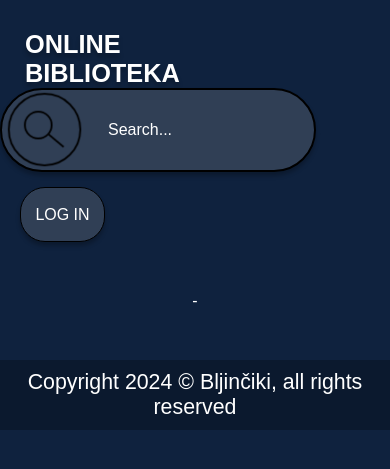
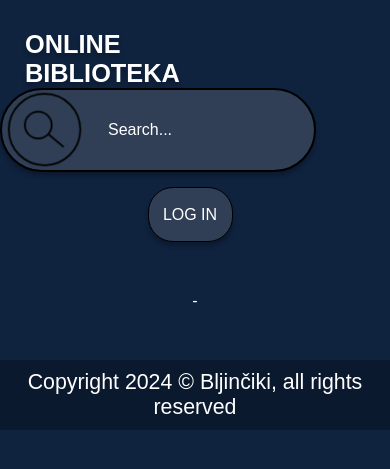
Before and after one commit to GrujicFilipRS/online-biblioteka, a Python web app: template templates/base.html in a window 390 px wide. Shown: the top 469 px of the page. Run offline with Jinja, Linux system fonts and the light colour scheme; the template is opened without the code that fills it, so the values that code supplies are empty; some web fonts are replaced.

Commit message:
logout and add buttons added and scaled correctly

```diff
--- a/static/css/base.css
+++ b/static/css/base.css
@@ -224,6 +224,13 @@ footer p {
     margin-top: 50px;
 }
 
+.nav-btns {
+    display: flex;
+    flex-direction: column;
+    justify-content: center;
+    margin-left: auto;
+}
+
 @media (max-width: 1370px) {
     .search-bar {
         width: 500px;
@@ -275,4 +282,21 @@ footer p {
         margin-left: 20px;
         margin-top: 15px;
     }
+
+    .nav-btns {
+        margin-left: 0;
+    }
 }
+
+.add-link-btn {
+    width: 50px;
+}
+
+.logout-btn {
+    background-color: #4E2626;
+}
+
+.cont-login-btn {
+    display: flex;
+    flex-direction: row;
+}
--- a/templates/base.html
+++ b/templates/base.html
@@ -33,9 +33,12 @@
             }
         }
     </script>
-
+        <div class="nav-btns">
         {% if current_user.is_authenticated %}
-        <a class="navbar-brand" href="/logout">{{ current_user.nickname }}</a>
+        <div class="cont-login-btn">
+            <a href="/add"><button class="secondary-btn add-link-btn">+</button></a>
+            <a href="/logout"><button class="secondary-btn logout-btn">LOG OUT</button></a>
+        </div>
         {% else %}
         <div class="cont-login-btn">
             <a href="../login" class="login-btn">
@@ -43,6 +46,7 @@
             </a>
         </div>
         {% endif %}
+        </div>
     </div>
 </nav>
 
```
